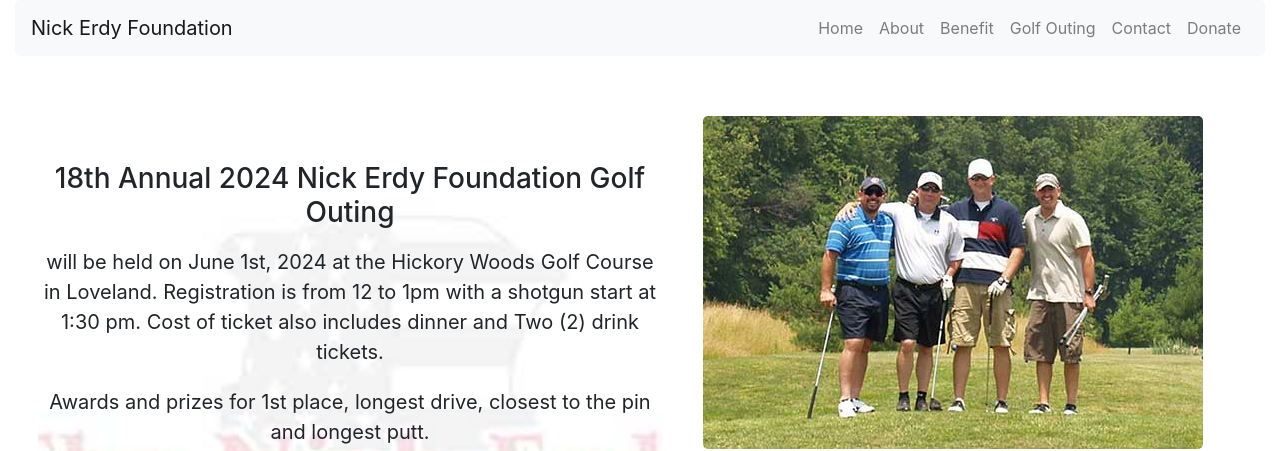
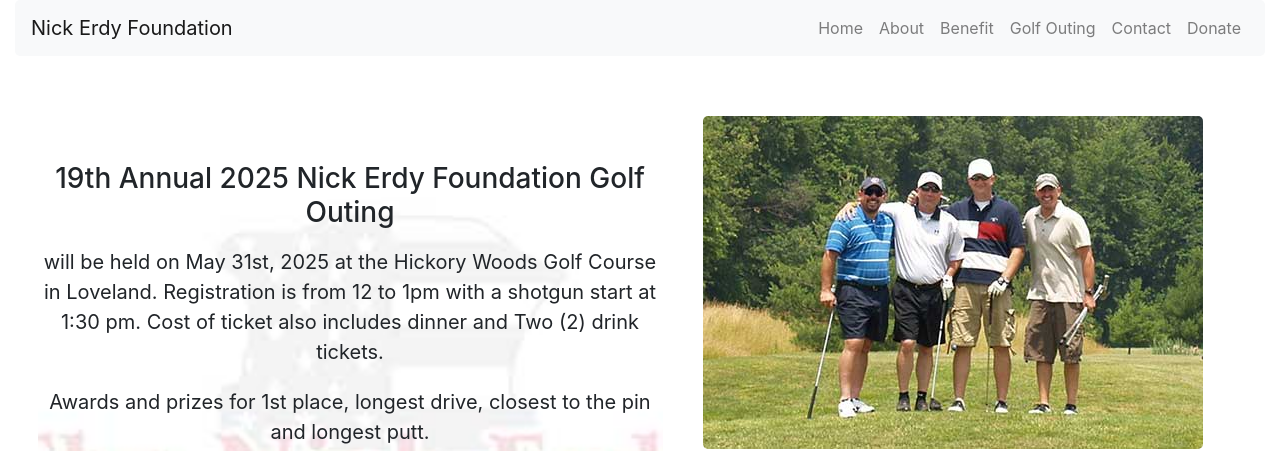
Before and after one commit to khepf/nef, a React (Create React App) app: page /golf in a window 1280 px wide. Shown: the top 451 px of the page. Built offline with nearby package versions, Linux system fonts and the light colour scheme.

Commit message:
update golf

```diff
--- a/src/components/GolfSections.js
+++ b/src/components/GolfSections.js
@@ -4,7 +4,7 @@
 import golf3 from '../img/hickoryWoods.jpg';
 
 import homeSection2pic from '../img/homeSection2pic.jpg';
-import golf2024 from '../img/2024golf.pdf';
+import golf2025 from '../img/2025Golf.pdf';
 
 import '../App.css';
 
@@ -14,9 +14,9 @@
       <Fragment>
         <section className='GolfSection1'>
           <div className='GolfSection1-1'>
-            <h3>18th Annual 2024 Nick Erdy Foundation Golf Outing</h3>
+            <h3>19th Annual 2025 Nick Erdy Foundation Golf Outing</h3>
             <p className='lead'>
-              will be held on June 1st, 2024 at the Hickory Woods Golf Course in
+              will be held on May 31st, 2025 at the Hickory Woods Golf Course in
               Loveland. Registration is from 12 to 1pm with a shotgun start at
               1:30 pm. Cost of ticket also includes dinner and Two (2) drink
               tickets.
@@ -45,7 +45,7 @@
               <img src={golf3} alt='' />
             </div>
             <div className='DeerTrackTextDiv2023'>
-              <a href={golf2024} target='_blank'>
+              <a href={golf2025} target='_blank'>
                 Golf Outing Registration Form
               </a>
             </div>
```
Also changed, not shown: 2 other files (tests, documents, lock files or other folders).
